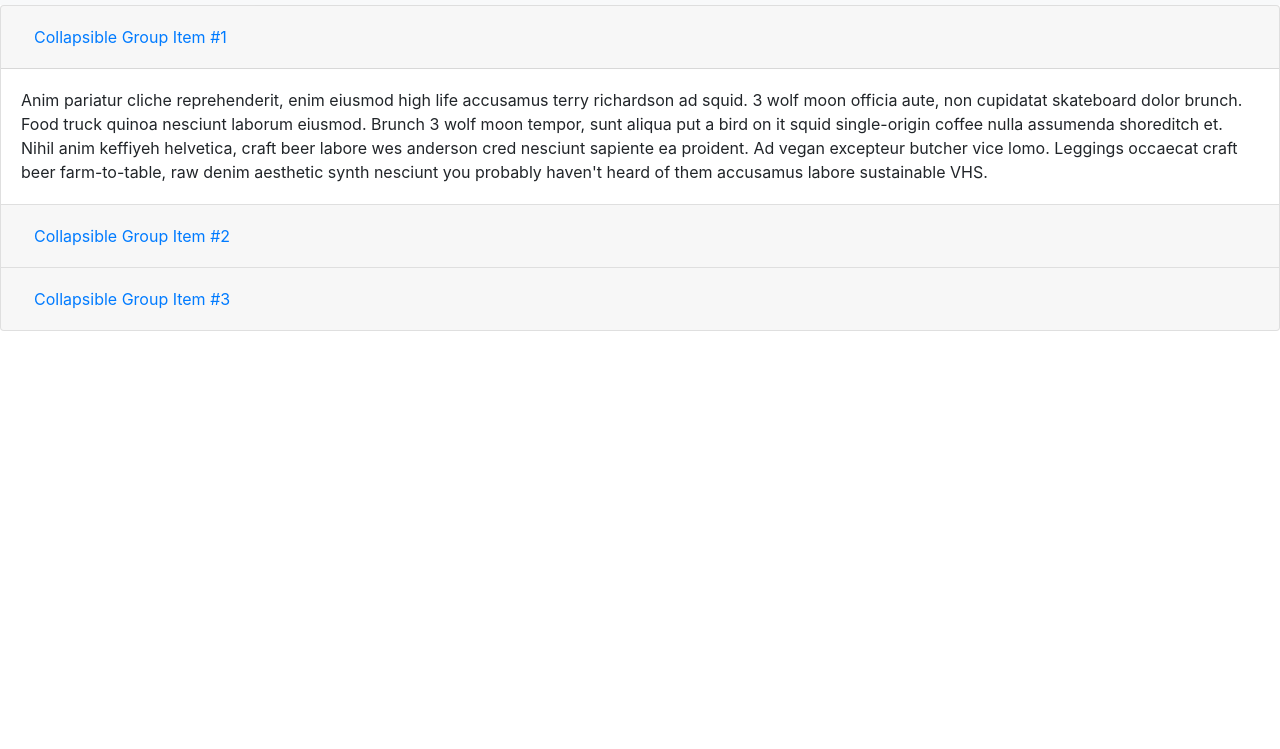
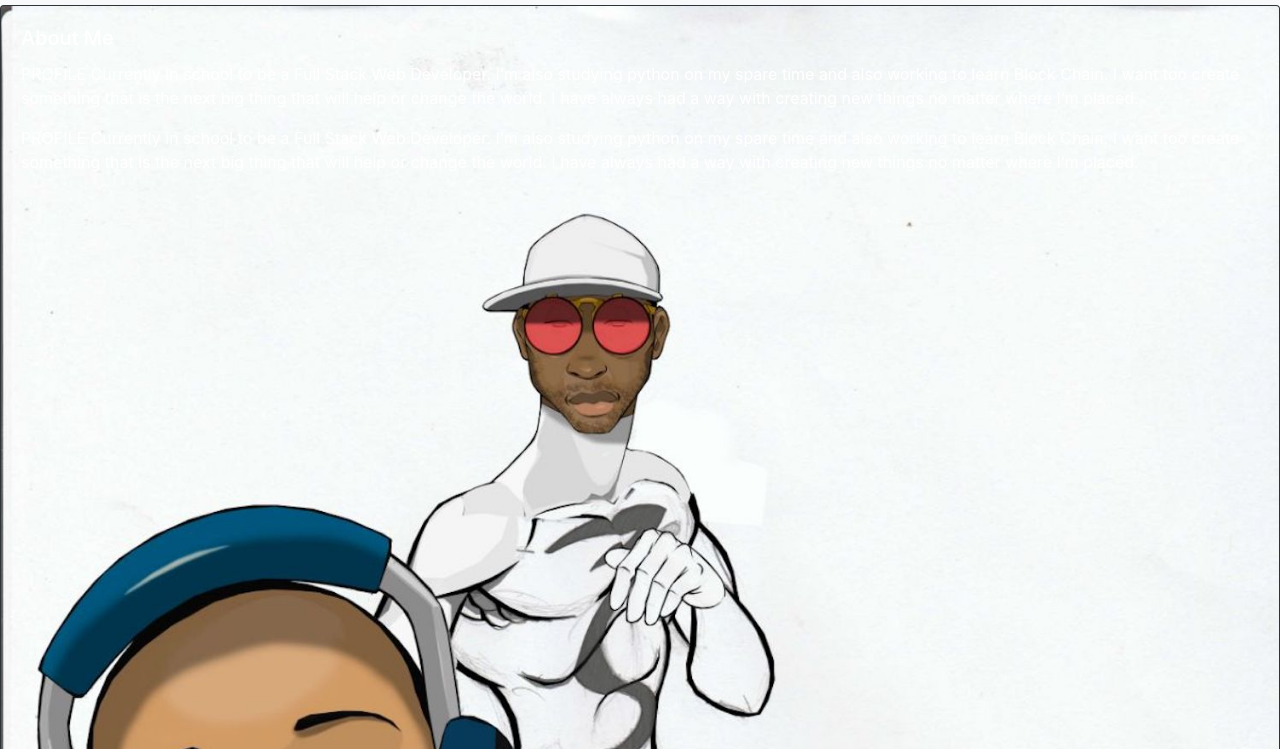
Before and after one commit to dagreatcode/VincentKendrick-Portfolio-, a plain HTML site: page index.html in a window 1280 px wide. Shown: the part 51-800 px from the top of the page. Drawn offline with nearby package versions, Linux system fonts and the light colour scheme.

Commit message:
done cleaning up

```diff
--- a/Assets/CSS/style.css
+++ b/Assets/CSS/style.css
@@ -0,0 +1,4 @@
+.card-img-top {
+    height: 15rem;
+    object-fit: cover;
+}
--- a/index.html
+++ b/index.html
@@ -1,5 +1,5 @@
 <!DOCTYPE html>
-<html class="no-js">
+<html>
   <head>
     <meta charset="utf-8" />
     <meta http-equiv="X-UA-Compatible" content="IE=edge" />
@@ -45,113 +45,23 @@
         <span class="navbar-text"> Navbar text with an inline element </span>
       </div>
     </nav>
-    <div class="accordion" id="accordionExample">
-      <div class="card">
-        <div class="card-header" id="headingOne">
-          <h2 class="mb-0">
-            <button
-              class="btn btn-link btn-block text-left"
-              type="button"
-              data-toggle="collapse"
-              data-target="#collapseOne"
-              aria-expanded="true"
-              aria-controls="collapseOne"
-            >
-              Collapsible Group Item #1
-            </button>
-          </h2>
+    <div class="card bg-dark text-white">
+        <img src="./Assets/img/1stpic.jpg" class="card-img" alt="My Son And Be">
+        <div class="card-img-overlay">
+          <h5 class="card-title">About Me</h5>
+          <p class="card-text">PROFILE
+            Currently in school to be a Full Stack Web Developer. I’m also studying
+            python on my spare time and also working to learn Block Chain. I want too
+            create something that is the next big thing that will help or change the world.
+            I have always had a way with creating new things no matter where I’m
+            placed.</p>
+          <p class="card-text">PROFILE
+            Currently in school to be a Full Stack Web Developer. I’m also studying
+            python on my spare time and also working to learn Block Chain. I want too
+            create something that is the next big thing that will help or change the world.
+            I have always had a way with creating new things no matter where I’m
+            placed.</p>
         </div>
-
-        <div
-          id="collapseOne"
-          class="collapse show"
-          aria-labelledby="headingOne"
-          data-parent="#accordionExample"
-        >
-          <div class="card-body">
-            Anim pariatur cliche reprehenderit, enim eiusmod high life accusamus
-            terry richardson ad squid. 3 wolf moon officia aute, non cupidatat
-            skateboard dolor brunch. Food truck quinoa nesciunt laborum eiusmod.
-            Brunch 3 wolf moon tempor, sunt aliqua put a bird on it squid
-            single-origin coffee nulla assumenda shoreditch et. Nihil anim
-            keffiyeh helvetica, craft beer labore wes anderson cred nesciunt
-            sapiente ea proident. Ad vegan excepteur butcher vice lomo. Leggings
-            occaecat craft beer farm-to-table, raw denim aesthetic synth
-            nesciunt you probably haven't heard of them accusamus labore
-            sustainable VHS.
-          </div>
-        </div>
-      </div>
-      <div class="card">
-        <div class="card-header" id="headingTwo">
-          <h2 class="mb-0">
-            <button
-              class="btn btn-link btn-block text-left collapsed"
-              type="button"
-              data-toggle="collapse"
-              data-target="#collapseTwo"
-              aria-expanded="false"
-              aria-controls="collapseTwo"
-            >
-              Collapsible Group Item #2
-            </button>
-          </h2>
-        </div>
-        <div
-          id="collapseTwo"
-          class="collapse"
-          aria-labelledby="headingTwo"
-          data-parent="#accordionExample"
-        >
-          <div class="card-body">
-            Anim pariatur cliche reprehenderit, enim eiusmod high life accusamus
-            terry richardson ad squid. 3 wolf moon officia aute, non cupidatat
-            skateboard dolor brunch. Food truck quinoa nesciunt laborum eiusmod.
-            Brunch 3 wolf moon tempor, sunt aliqua put a bird on it squid
-            single-origin coffee nulla assumenda shoreditch et. Nihil anim
-            keffiyeh helvetica, craft beer labore wes anderson cred nesciunt
-            sapiente ea proident. Ad vegan excepteur butcher vice lomo. Leggings
-            occaecat craft beer farm-to-table, raw denim aesthetic synth
-            nesciunt you probably haven't heard of them accusamus labore
-            sustainable VHS.
-          </div>
-        </div>
-      </div>
-      <div class="card">
-        <div class="card-header" id="headingThree">
-          <h2 class="mb-0">
-            <button
-              class="btn btn-link btn-block text-left collapsed"
-              type="button"
-              data-toggle="collapse"
-              data-target="#collapseThree"
-              aria-expanded="false"
-              aria-controls="collapseThree"
-            >
-              Collapsible Group Item #3
-            </button>
-          </h2>
-        </div>
-        <div
-          id="collapseThree"
-          class="collapse"
-          aria-labelledby="headingThree"
-          data-parent="#accordionExample"
-        >
-          <div class="card-body">
-            Anim pariatur cliche reprehenderit, enim eiusmod high life accusamus
-            terry richardson ad squid. 3 wolf moon officia aute, non cupidatat
-            skateboard dolor brunch. Food truck quinoa nesciunt laborum eiusmod.
-            Brunch 3 wolf moon tempor, sunt aliqua put a bird on it squid
-            single-origin coffee nulla assumenda shoreditch et. Nihil anim
-            keffiyeh helvetica, craft beer labore wes anderson cred nesciunt
-            sapiente ea proident. Ad vegan excepteur butcher vice lomo. Leggings
-            occaecat craft beer farm-to-table, raw denim aesthetic synth
-            nesciunt you probably haven't heard of them accusamus labore
-            sustainable VHS.
-          </div>
-        </div>
-      </div>
     </div>
     <script
       src="https://code.jquery.com/jquery-3.5.1.slim.min.js"
```
Also changed, not shown: resume.html (+4 -17 lines), Assets/img/1stpic.jpg (added), Assets/img/img1.png (added).
